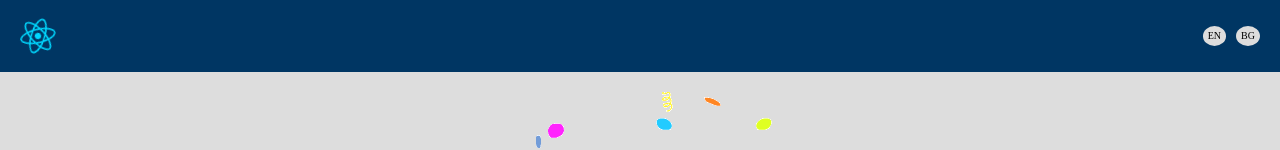
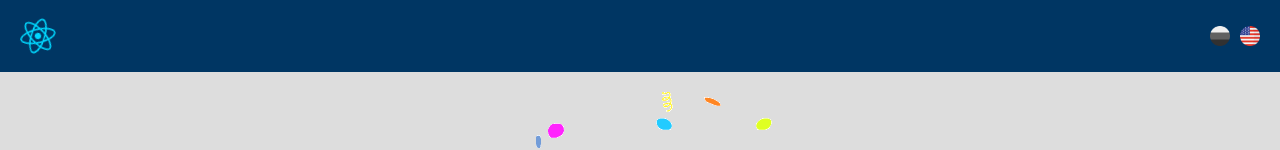
Before and after one commit to todorgarnev/react-login-assignment, a React (Vite) app: page /success in a window 1280 px wide. Shown: the top 150 px of the page. Built offline with nearby package versions, Linux system fonts and the light colour scheme.

Commit message:
added imgs for language selection

```diff
--- a/src/components/Navbar/Navbar.tsx
+++ b/src/components/Navbar/Navbar.tsx
@@ -2,15 +2,18 @@ import { FunctionComponent } from "react";
 import { useNavigate } from "react-router-dom";
 import { useTranslation } from "react-i18next";
 import { Logo } from "@/assets";
+import BGFlag from "@/assets/bg-flag.png";
+import USFLag from "@/assets/us-flag.png";
 import { Languages } from "@/types";
-import { NavWrapper } from "./styles";
+import { LangIcon, NavWrapper } from "./styles";
 
 export const Navbar: FunctionComponent = () => {
   const navigate = useNavigate();
-  const { i18n } = useTranslation();
+  const { t, i18n } = useTranslation();
 
-  const changeLanguageHandler = (lang: string) => {
+  const langChangeHandler = (lang: Languages) => {
     i18n.changeLanguage(lang);
+    document.title = t("titles.title");
   };
 
   return (
@@ -18,8 +21,21 @@ export const Navbar: FunctionComponent = () => {
       <Logo clickHandler={() => navigate("/")} />
 
       <div>
-        <span onClick={() => changeLanguageHandler(Languages.EN)}>EN</span>
-        <span onClick={() => changeLanguageHandler(Languages.BG)}>BG</span>
+        <LangIcon
+          src={BGFlag}
+          alt={t("labels.bgFlagAlt")}
+          title={t("labels.bgFlagAlt")}
+          onClick={() => langChangeHandler(Languages.BG)}
+          $isActive={i18n.language === Languages.BG}
+        />
+
+        <LangIcon
+          src={USFLag}
+          alt={t("labels.usFlagAlt")}
+          title={t("labels.usFlagAlt")}
+          onClick={() => langChangeHandler(Languages.EN)}
+          $isActive={i18n.language === Languages.EN}
+        />
       </div>
     </NavWrapper>
   );
--- a/src/components/Navbar/styles.ts
+++ b/src/components/Navbar/styles.ts
@@ -16,16 +16,11 @@ export const NavWrapper = styled.nav`
   div {
     display: flex;
     gap: 1rem;
-
-    span {
-      padding: 0.5rem;
-      background-color: var(--secondary-color);
-      border-radius: 50%;
-      cursor: pointer;
-
-      &:hover {
-        background-color: #fff;
-      }
-    }
   }
 `;
+
+export const LangIcon = styled.img<{ $isActive: boolean }>`
+  width: 2rem;
+  cursor: pointer;
+  filter: ${({ $isActive }) => ($isActive ? "grayscale(0%)" : "grayscale(100%)")};
+`;
--- a/src/locales/bg/translation.json
+++ b/src/locales/bg/translation.json
@@ -1,7 +1,8 @@
 {
 	"titles": {
 		"login": "Влез",
-		"changePassword": "Смяна на парола"
+		"changePassword": "Смяна на парола",
+		"title": "Задача"
 	},
 	"buttons": {
 		"submit": "Прати"
@@ -10,7 +11,10 @@
 		"email": "Имейл",
 		"password": "Парола",
 		"forgotPassword": "Забравена парола",
-		"resetLink": "Имейл за смяна на паролата беше пратен на"
+		"resetLink": "Имейл за смяна на паролата беше пратен на",
+		"confettiAlt": "Конфети",
+		"bgFlagAlt": "Български език",
+		"usFlagAlt": "Английски език"
 	},
 	"errors": {
 		"invalidCredentials": "Невалидни входни данни"
--- a/src/locales/en/translation.json
+++ b/src/locales/en/translation.json
@@ -1,7 +1,8 @@
 {
 	"titles": {
 		"login": "Login",
-		"changePassword": "Change Password"
+		"changePassword": "Change Password",
+		"title": "Login assignment"
 	},
 	"buttons": {
 		"submit": "Submit"
@@ -10,7 +11,10 @@
 		"email": "Email",
 		"password": "Password",
 		"forgotPassword": "Forgot Password",
-		"resetLink": "A reset link was sent to"
+		"resetLink": "A reset link was sent to",
+		"confettiAlt": "Confetti image",
+		"bgFlagAlt": "Bulgarian",
+		"usFlagAlt": "English"
 	},
 	"errors": {
 		"invalidCredentials": "Invalid credentials"
--- a/src/pages/success/Success.tsx
+++ b/src/pages/success/Success.tsx
@@ -10,7 +10,7 @@ export const Success: FunctionComponent = () => {
 
   return (
     <>
-      <Confetti src={confetti} alt="Confetti image" />
+      <Confetti src={confetti} alt={t("labels.confettiAlt")} />
 
       {location.state && (
         <Message>
```
